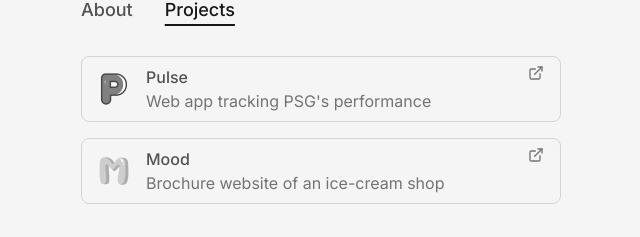
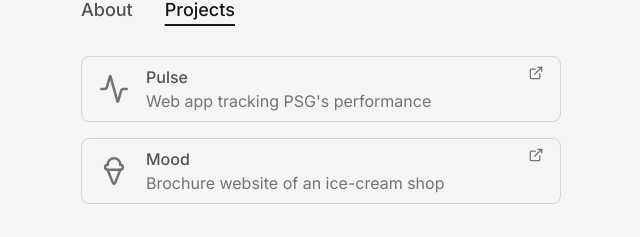
Before and after one commit to ldgni/ldgni.io, a Next.js app: page /projects in a window 1280 px wide. Shown: the part 156-393 px from the top of the page, without its empty margins (319-959 px from the left). Built offline with nearby package versions, Linux system fonts and the light colour scheme.

Commit message:
feat: replace project logos with icons from lucide-react

```diff
--- a/src/app/projects/page.tsx
+++ b/src/app/projects/page.tsx
@@ -1,5 +1,4 @@
-import { ExternalLink } from "lucide-react";
-import Image from "next/image";
+import { Activity, ExternalLink, IceCream } from "lucide-react";
 
 export const metadata = {
   title: "Projects",
@@ -10,13 +9,13 @@ const projects = [
     name: "Pulse",
     url: "https://pulse-live.vercel.app/",
     description: "Web app tracking PSG's performance",
-    logo: "/images/pulse.png",
+    icon: Activity,
   },
   {
     name: "Mood",
     url: "https://mood-live.vercel.app/",
     description: "Brochure website of an ice-cream shop",
-    logo: "/images/mood.png",
+    icon: IceCream,
   },
 ];
 
@@ -30,13 +29,7 @@ export default function ProjectsPage() {
             target="_blank"
             className="group block rounded-lg border border-neutral-300 px-4 py-2 saturate-0 transition hover:bg-neutral-200 hover:saturate-100 dark:border-neutral-700 dark:hover:bg-neutral-800">
             <div className="flex items-center gap-4">
-              <Image
-                src={project.logo}
-                alt={project.name}
-                width={32}
-                height={32}
-                className="size-8 transition-transform group-hover:scale-105"
-              />
+              <project.icon className="size-8 scale-95 text-neutral-500 transition group-hover:scale-100 group-hover:text-neutral-700 dark:group-hover:text-neutral-300" />
               <div className="min-w-0">
                 <h2 className="font-medium text-neutral-600 group-hover:text-neutral-900 dark:text-neutral-400 dark:group-hover:text-neutral-100">
                   {project.name}
@@ -45,7 +38,7 @@ export default function ProjectsPage() {
                   {project.description}
                 </p>
               </div>
-              <ExternalLink className="mb-auto ml-auto size-4 text-neutral-500 transition-transform group-hover:scale-105 group-hover:text-neutral-700 dark:group-hover:text-neutral-300" />
+              <ExternalLink className="mb-auto ml-auto size-4 scale-95 text-neutral-500 transition-transform group-hover:scale-100 group-hover:text-neutral-700 dark:group-hover:text-neutral-300" />
             </div>
           </a>
         </li>
```
Also changed, not shown: public/images/mood.png (deleted), public/images/pulse.png (deleted).
